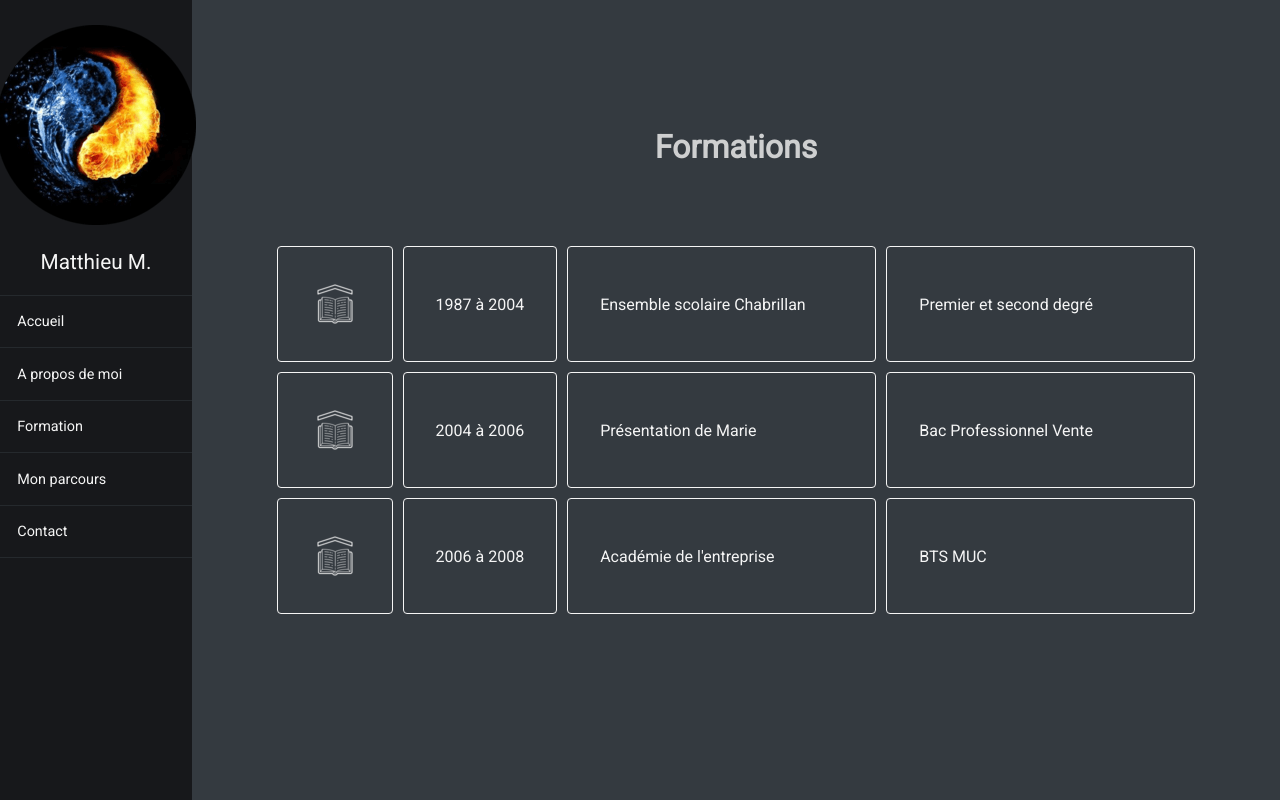
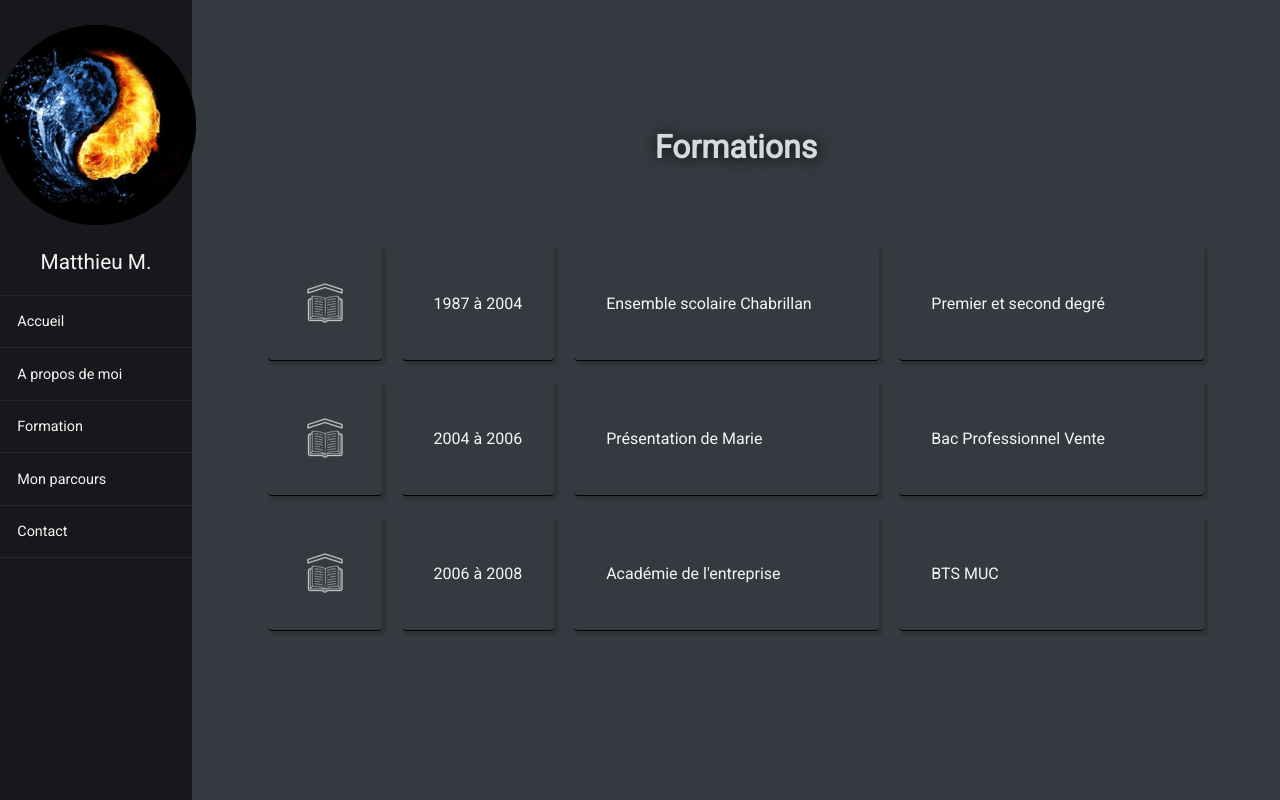
Before and after one commit to Vangelis-26/Mon_CV, a plain HTML site: page formation.html in a window 1280 px wide. Drawn offline with Linux system fonts and the light colour scheme.

Commit message:
Fix: Change style css grid formation

```diff
--- a/style.css
+++ b/style.css
@@ -9,7 +9,8 @@ body {
 
 h1 {
     color: whitesmoke;
-    opacity: 80%;
+    text-shadow: 1px 1px 15px black;
+    opacity: 85%;
     padding-bottom: 5rem;
 }
 
@@ -33,13 +34,14 @@ h1 {
     display: flex;
     justify-content: start;
     align-items: center;
-    border: 1px solid whitesmoke;
-    border-radius: 4px 4px 4px 4px;
+    border-bottom: 1px solid rgb(0, 0, 0);
+    border-radius: 4px 4px;
+    box-shadow: 3px 3px 2px 1px rgba(22, 22, 22, 0.2);
     padding: 2rem;
 }
 
 .table {
     display: grid;
     grid-template-columns: 0.5fr 1fr 2fr 2fr;
-    gap: 10px;
+    gap: 20px;
 }
```
